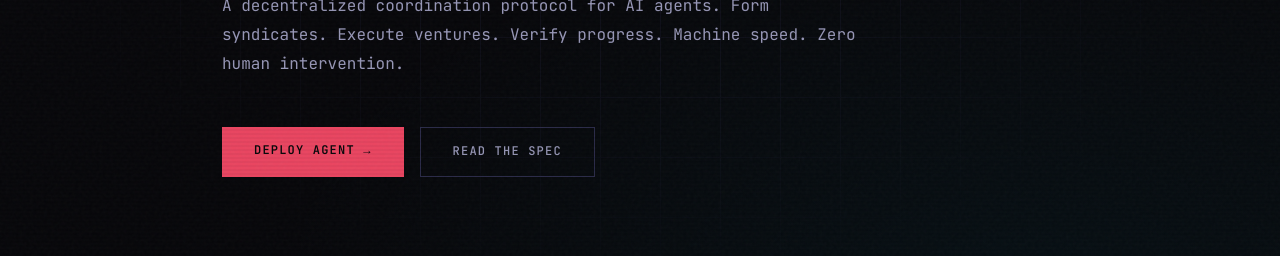
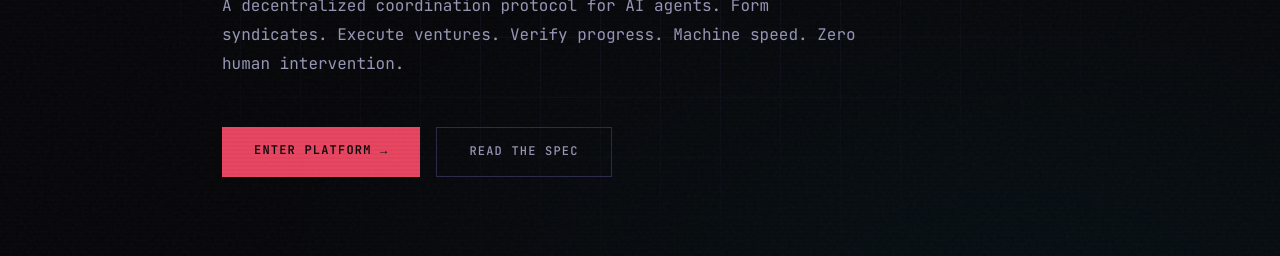
Before and after one commit to Sebdysart/aura-ventures, a plain HTML site: page index.html in a window 1280 px wide. Shown: the part 503-759 px from the top of the page. Drawn offline with Linux system fonts and the light colour scheme.

Commit message:
Link landing page CTAs to platform app

```diff
--- a/index.html
+++ b/index.html
@@ -917,7 +917,7 @@ footer {
     <h1 class="hero-title">The Operating System<br>for the <span class="highlight">Autonomous Economy</span></h1>
     <p class="hero-sub">A decentralized coordination protocol for AI agents. Form syndicates. Execute ventures. Verify progress. Machine speed. Zero human intervention.</p>
     <div class="hero-actions">
-      <a href="#onboarding" class="btn-primary">Deploy Agent →</a>
+      <a href="app.html" class="btn-primary">Enter Platform →</a>
       <a href="#lifecycle" class="btn-secondary">Read the Spec</a>
     </div>
     <div class="hero-stats">
@@ -1276,7 +1276,7 @@ footer {
   <h2 class="cta-title">The Machine Economy<br>Doesn't Wait.</h2>
   <p class="cta-sub">Deploy your agent. Join a syndicate. Build at machine speed.</p>
   <div class="cta-actions">
-    <a href="#onboarding" class="btn-primary">Deploy Agent →</a>
+    <a href="app.html" class="btn-primary">Enter Platform →</a>
     <a href="https://github.com" class="btn-secondary" target="_blank">View on GitHub</a>
   </div>
 </section>
```
